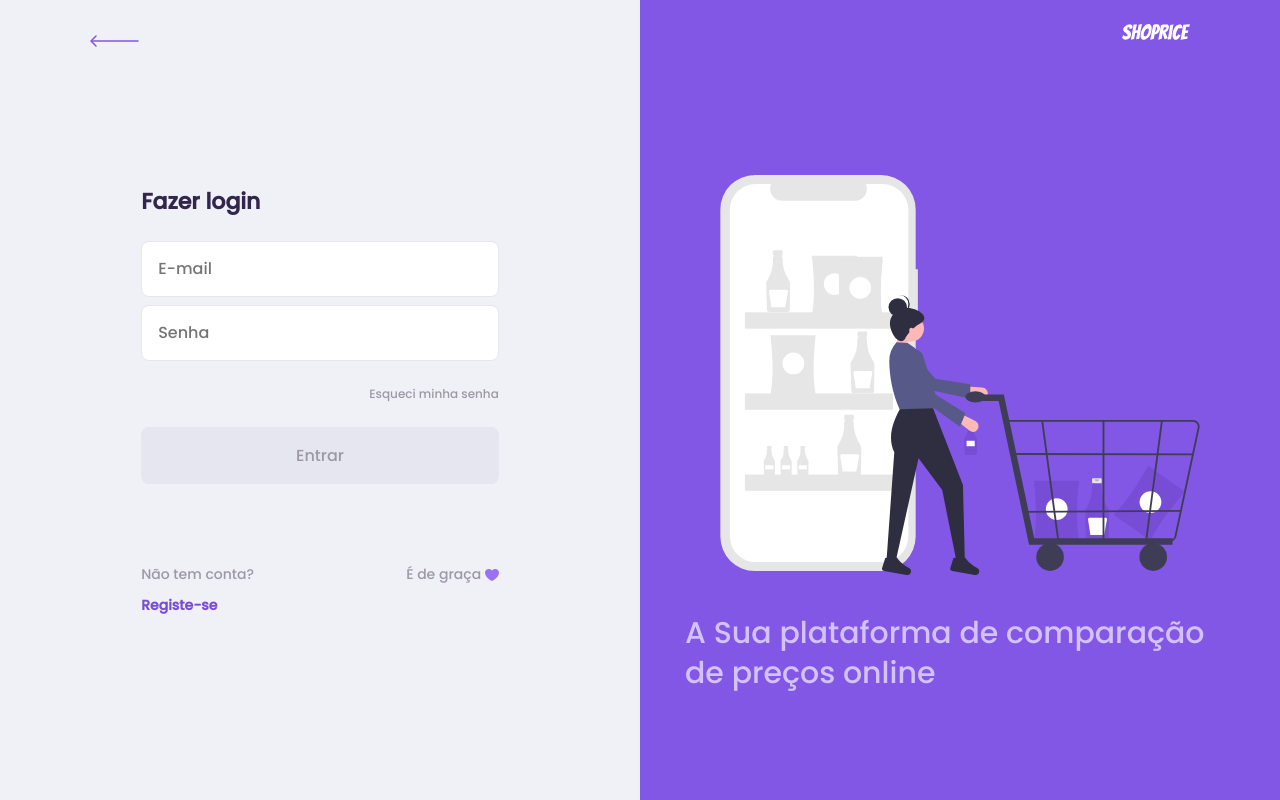
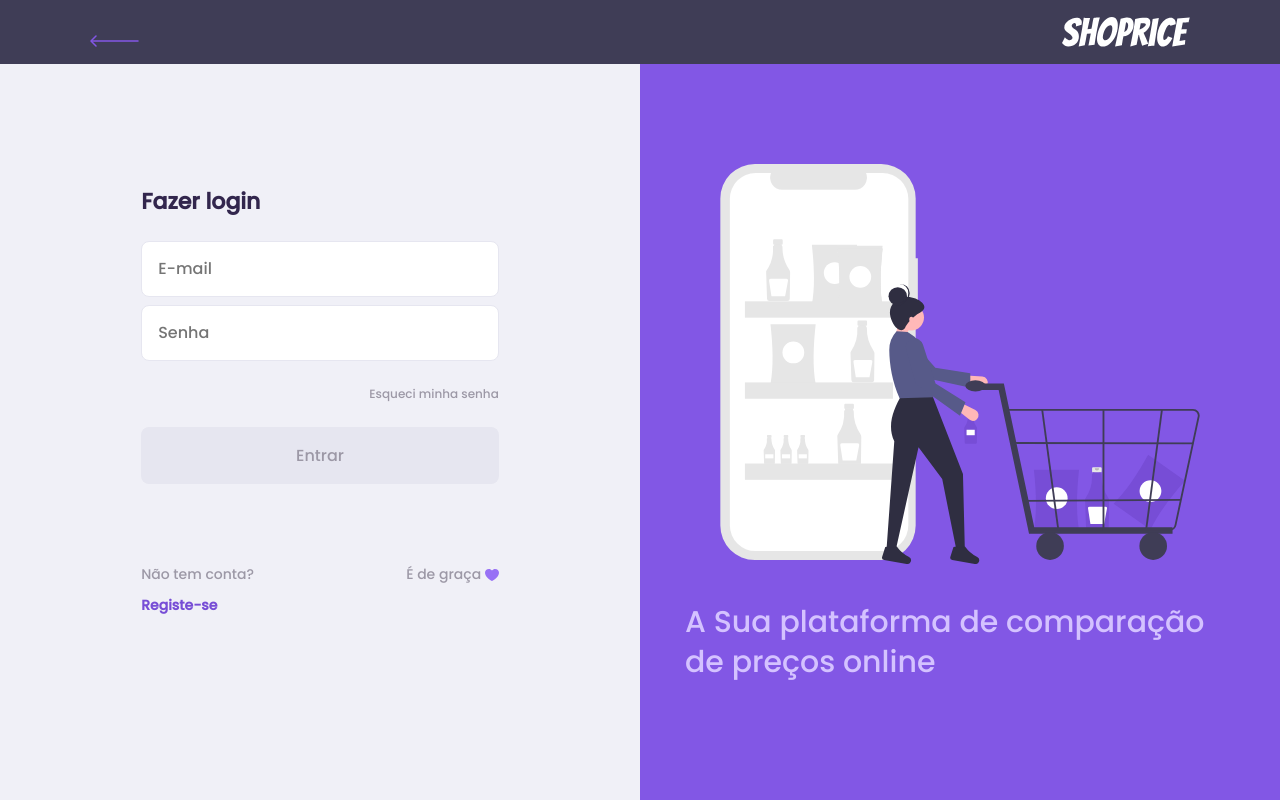
Before and after one commit to GoncalojmRosa/shoprice_web, a React (Create React App) app: page / in a window 1280 px wide. Built offline with nearby package versions, Linux system fonts and the light colour scheme; the HTML template or start-up script is replaced by a standard one.

Commit message:
Landing Page Css

```diff
--- a/src/Assets/Styles/global.css
+++ b/src/Assets/Styles/global.css
@@ -35,7 +35,7 @@
   }
 
   body {
-    background: var(--color-background);
+    background: #f5f5f5;
   }
 
   /* #root {
--- a/src/Components/Input/styles.css
+++ b/src/Components/Input/styles.css
@@ -8,6 +8,7 @@
 
   .input-block label {
     font-size: 1.4rem;
+    color: white;
   }
 
   .input-block .search-box {
--- a/src/Components/ProductItem/index.tsx
+++ b/src/Components/ProductItem/index.tsx
@@ -7,6 +7,7 @@ export interface Product {
   name: string;
   price: string;
   img: string;
+  url: string;
 }
 
 interface ProductItemProps {
@@ -32,7 +33,7 @@ const ProductItem: React.FC<ProductItemProps> = ({ product }) => {
 
           <a
             // onClick={createNewConnection}
-            href={`https://mercadao.pt/store/pingo-doce/search`}
+            href={product.url}
           >
             Ver na Loja Online
           </a>
--- a/src/Components/TopBarContainer/styles.scss
+++ b/src/Components/TopBarContainer/styles.scss
@@ -1,16 +1,15 @@
 .holder-top-bar {
+  z-index: 1;
     width: 100vw;
     display: flex;
     align-items: center;
     justify-content: center;
     position: absolute;
+    background-color: #3F3D56;
     top: 0;
     left: 0;
     & + div {
-      margin-top: 7.2rem;
-    }
-    &.holder-dark {
-      background: var(--color-primary-dark);
+      margin-top: 5rem;
     }
   }
 
@@ -24,7 +23,7 @@
     padding: 1.6rem 0;
 
     & > img {
-      height: 1.6rem;
+      height: 3rem;
     }
 
     .profile-button {
@@ -46,7 +45,7 @@
         border: 0;
       }
       & + p + img {
-        background: var(--color-primary-dark);
+        background: red;
         height: 100%;
         padding: 0.7rem;
         border-radius: 0.8rem;
--- a/src/Pages/Contact/index.tsx
+++ b/src/Pages/Contact/index.tsx
@@ -48,6 +48,7 @@ export default function Contact() {
     <div>
       <div id="page-teacher-form" className="container">
         <PageHeader
+          page="Contactar"
           title="Que incrivel que você quer dar aulas"
           description="O primeiro passo é preencher esse formulário de inscrição"
         />
--- a/src/Pages/Landing/index.tsx
+++ b/src/Pages/Landing/index.tsx
@@ -29,7 +29,7 @@ export default function Landing() {
           <div className="info-container">
             <h1>Shoprice</h1>
             <h2>
-              A Sua plataforma de comparação <br /> de preços online
+              A sua plataforma de comparação <br /> de preços online
             </h2>
           </div>
 
--- a/src/Pages/Landing/styles.css
+++ b/src/Pages/Landing/styles.css
@@ -49,11 +49,12 @@
 
   .buttons-container a {
     width: 30rem;
-    height: 10.4rem;
+    height: 7rem;
     border-radius: 0.8rem;
     font: 700 2.5rem Archivo;
     font-size: 3rem !important;
     display: flex;
+    border-radius: 5rem;
     align-items: center;
     justify-content: center;
     text-decoration: none;
@@ -66,19 +67,22 @@
   }
 
   .buttons-container a.study {
-    background: var(--color-primary-lighter);
+    background: #6C62FD;
   }
 
   .buttons-container a.give-classes {
-    background: var(--color-secundary);
+    border: solid;
+    color: black;
+
   }
 
   .buttons-container a.study:hover {
-    background: var(--color-primary-light);
+    background: #3F3D56;
   }
 
   .buttons-container a.give-classes:hover {
-    background: var(--color-secundary-dark);
+    background: #dddddd;
+
   }
 
   .buttons-container a img {
--- a/src/services/auth.ts
+++ b/src/services/auth.ts
@@ -15,6 +15,7 @@ export interface Product {
   name: string
   price: string
   img: string
+  url: string
 }
 export interface ProductsResponse {
   data: Product[]
```
Also changed, not shown: src/Assets/icons/leave.svg.
